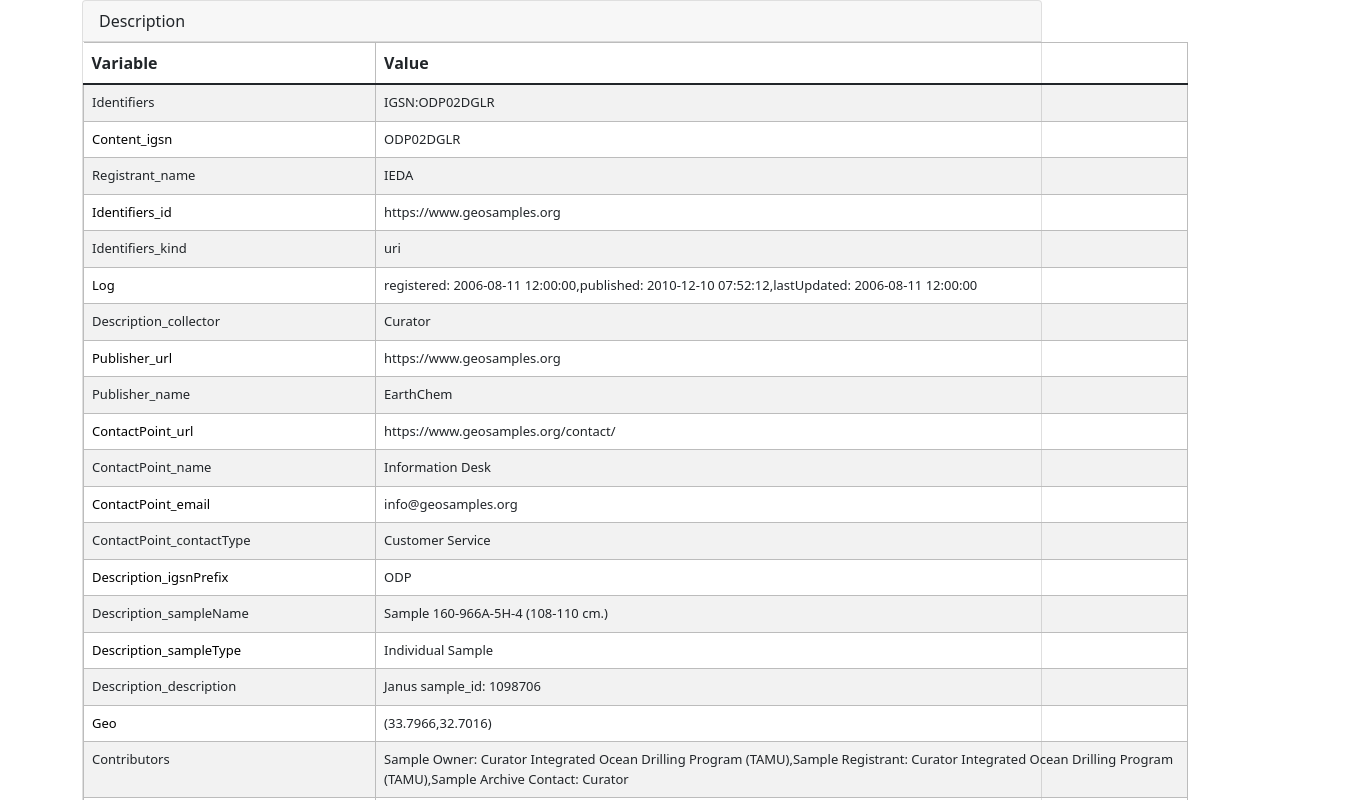
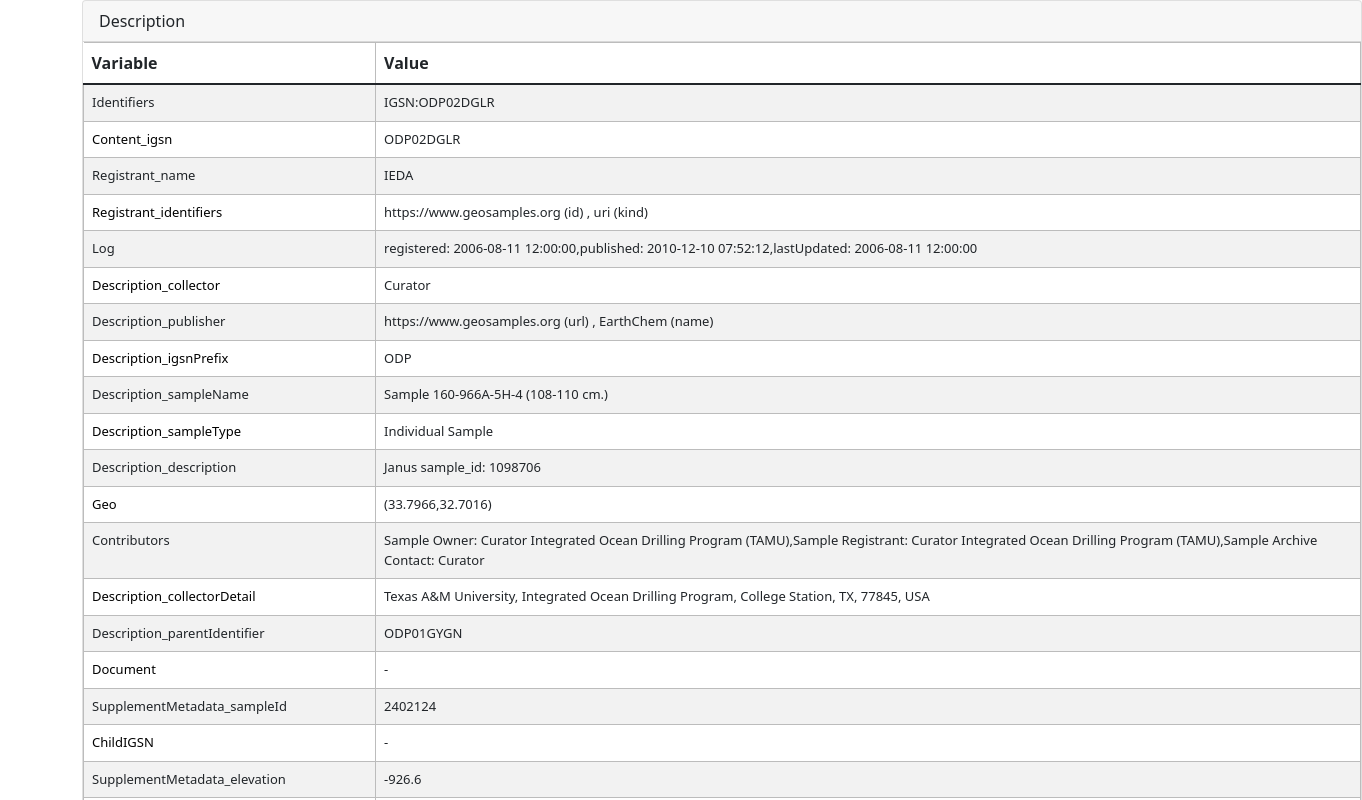
Before and after one commit to qgan7125/simple-json-page, a React (Create React App) app in the folder reactjsonpage/: page / in a window 1280 px wide. Shown: the top 800 px of the page, 1362 px wide, since content can reach past the window. Built offline with nearby package versions, Linux system fonts and the light colour scheme.

Commit message:
add preprocessing for concatenation

```diff
--- a/reactjsonpage/src/component/SimpleTable.js
+++ b/reactjsonpage/src/component/SimpleTable.js
@@ -16,6 +16,20 @@ function SimpleTable (props) {
     for (var key in json) {
       if (key === "resolved_content") {
         let value = json[key];
+        if ("registrant"  in value){
+            if ("identifiers" in value["registrant"] ) {
+                //combine object to single value (concatenation)
+                let concatenated="";
+                for (let identifier in value["registrant"]["identifiers"]) {
+                    let identifier_value =value["registrant"]["identifiers"][identifier];
+                    concatenated += identifier_value +" ("+identifier+") , ";
+                }
+                console.log(concatenated);
+                value["registrant"]["identifiers"] = concatenated.slice(0, -2);
+            }
+
+        }
+
         if ("description" in value) {
             if ("log" in value["description"]) {
                 //combine the logging data
@@ -59,16 +73,30 @@ function SimpleTable (props) {
                 }
                 value["description"]["geoLocation"]["geo"] = combined;
             }
+
+
+            if ("publisher" in value["description"] ) {
+                    //combine object to single value (concatenation)
+                    let concatenated="";
+                    for (let publisher_key in value["description"]["publisher"]) {
+                        if (!publisher_key.toString().startsWith("@") ){
+                            let publisher_value = value["description"]["publisher"][publisher_key];
+                            if(!(typeof publisher_value === "object")) {concatenated += publisher_value +" ("+publisher_key+") , ";}
+                        }
+                    }
+                    value["description"]["publisher"] = concatenated.slice(0,-2);
+            }
         }
      }
     }
   };
 
   const tableRows = [];
+  const excludeKeys = ["item_type", "resolved_url","tresolved","resolved_media_type","tcreated","resolved_status","resolved_elapsed","h3"];
   const scanJSON = (json, lastKey) => {
     for (var key in json) {
       let value = json[key];
-      if (value != null && !key.toString().startsWith("@")) {
+      if (value != null && !key.toString().startsWith("@")&& !excludeKeys.includes(key)) {
         if (typeof value === "object") {
           if (Array.isArray(value)) {
             //array as value
@@ -134,7 +162,7 @@ function SimpleTable (props) {
   return (
     <div>
       <Container>
-        <Card style={{ width: "60rem" }}>
+        <Card style={{ width: "80rem" }}>
           <Card.Header>Description</Card.Header>
           <table className="table table-striped table-hover">
             <thead>
```
Lines whose indentation alone changed are shown as unchanged.
